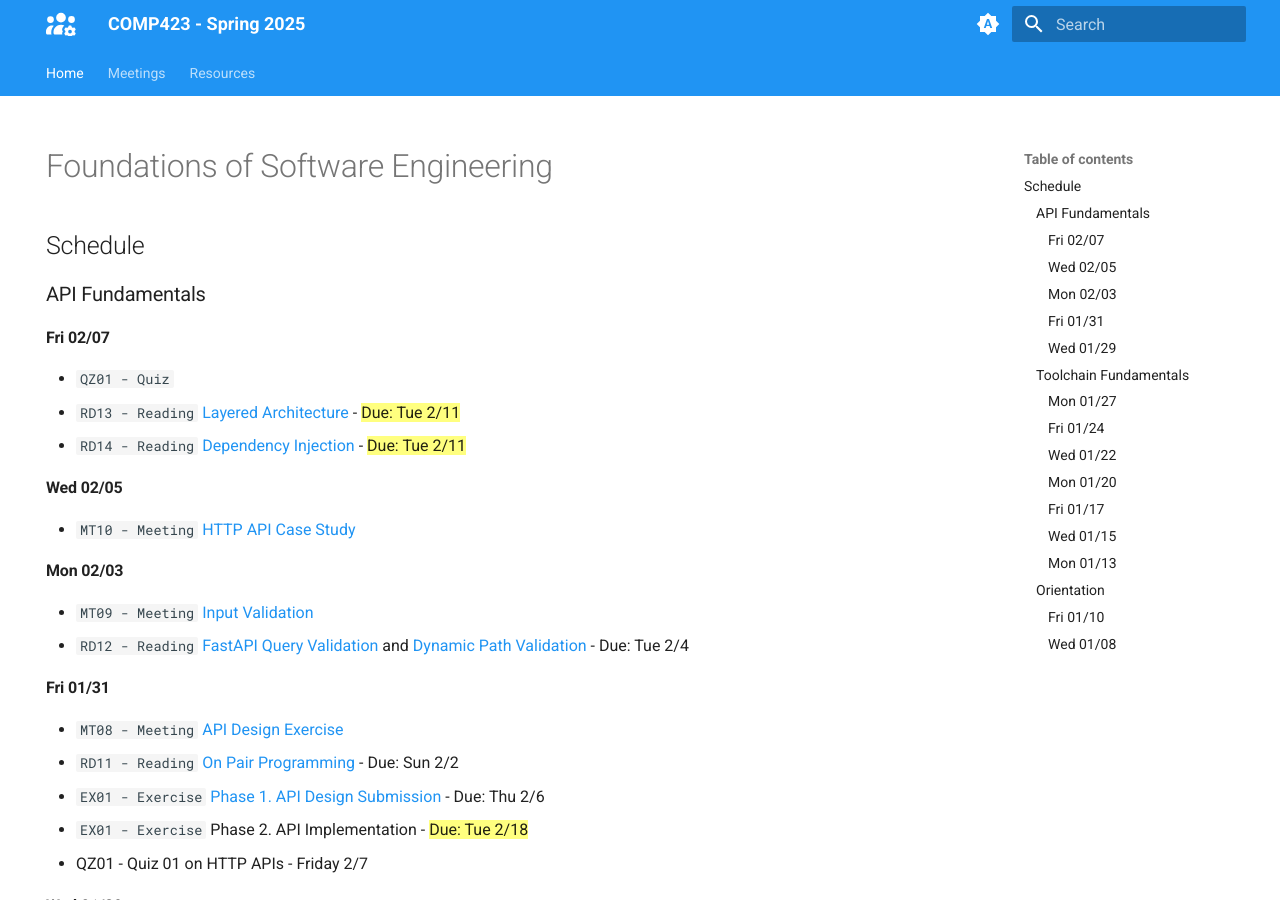
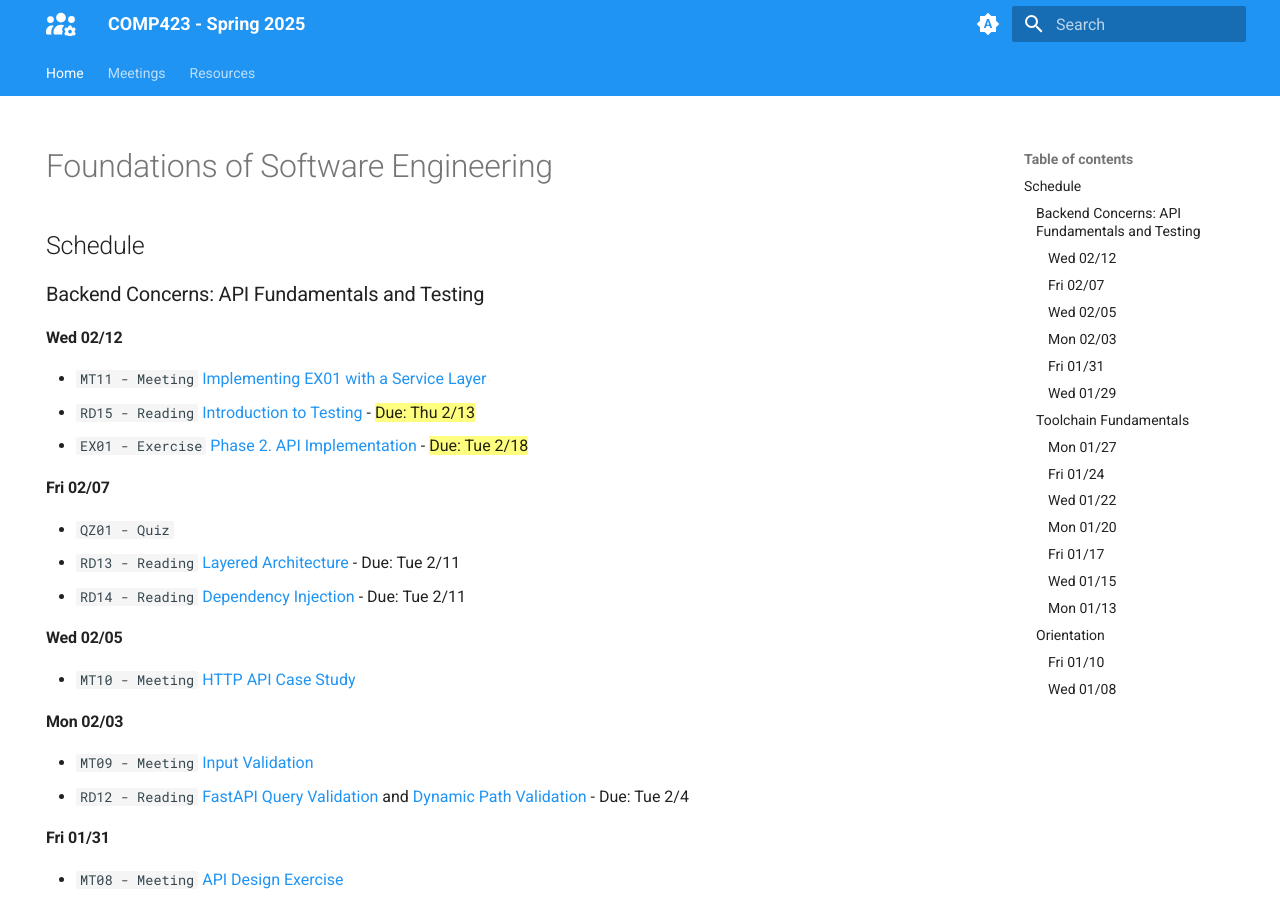
Before and after one commit to comp423-25s/comp423-25s.github.io, an MkDocs documentation site: the page built from docs/index.md, in a window 1280 px wide and 900 px high. Built offline with MkDocs 1.6.1 and Material for MkDocs 9.7.7, drawn with Linux system fonts in a browser that asks for light colours; some of the changed text lies outside the part shown.

Commit message:
Update today content

```diff
--- a/docs/index.md
+++ b/docs/index.md
@@ -7,13 +7,19 @@ hide:
 
 ## Schedule
 
-### API Fundamentals
+### Backend Concerns: API Fundamentals and Testing
+
+#### Wed 02/12
+
+* `MT11 - Meeting` [Implementing EX01 with a Service Layer](./meetings/2025_02_12.md)
+* `RD15 - Reading` [Introduction to Testing](./resources/backend-architecture/2-testing.md) - ==Due: Thu 2/13==
+* `EX01 - Exercise` [Phase 2. API Implementation](./resources/exercises/ex01-api-design.md#phase-ii---implementation) - ==Due: Tue 2/18==
 
 #### Fri 02/07
 
 * `QZ01 - Quiz`
-* `RD13 - Reading` [Layered Architecture](./resources/backend-architecture/0-layered-architecture.md) - ==Due: Tue 2/11==
-* `RD14 - Reading` [Dependency Injection](./resources/backend-architecture/1-dependency-injection.md) - ==Due: Tue 2/11==
+* `RD13 - Reading` [Layered Architecture](./resources/backend-architecture/0-layered-architecture.md) - Due: Tue 2/11
+* `RD14 - Reading` [Dependency Injection](./resources/backend-architecture/1-dependency-injection.md) - Due: Tue 2/11
 
 #### Wed 02/05
 
```
Also changed, not shown: other parts of docs/index.md (+0 -1 lines), docs/meetings/2025_02_12.md (added, +15 -0 lines), docs/resources/exercises/ex01-api-design.md (+12 -2 lines).
